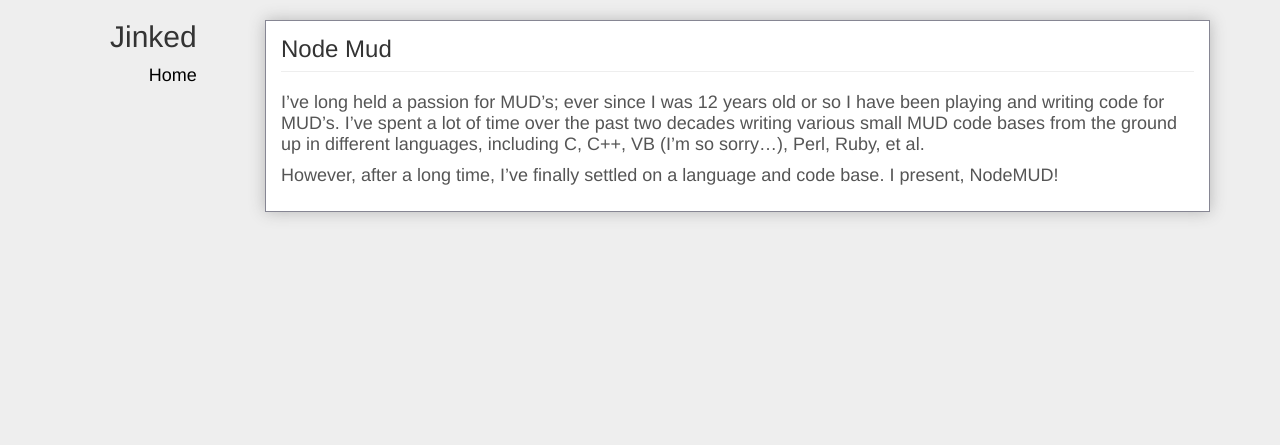
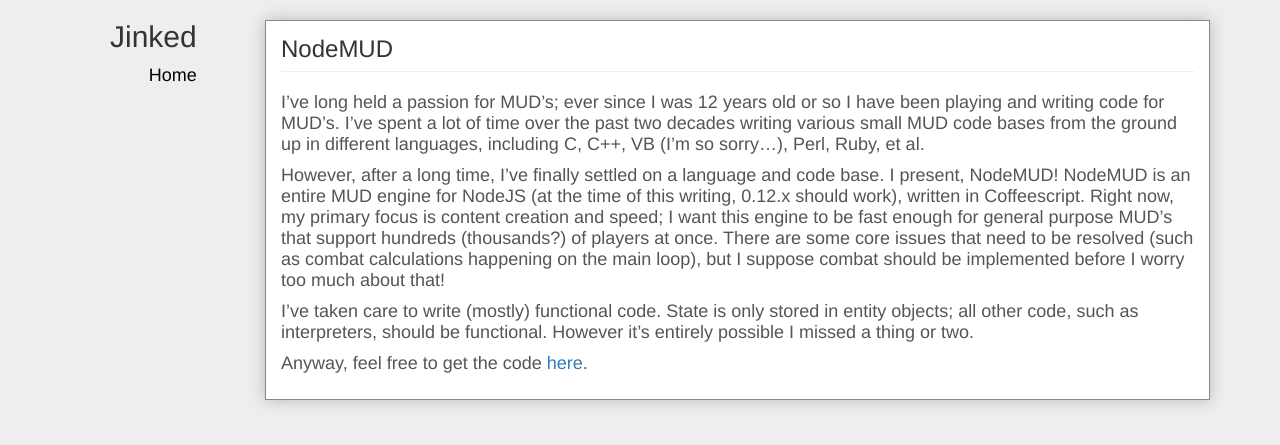
Before and after one commit to Cidan/cidan.github.io, a Jekyll site: the page built from _posts/2015-09-08-Node-Mud.md, in a window 1280 px wide. Shown: the top 445 px of the page. Built offline with Jekyll 4.4.1, drawn with Linux system fonts in a browser that asks for light colours; nearby versions of some CDN libraries.

Commit message:
NodeMUD post

```diff
--- a/_posts/2015-09-08-Node-Mud.md
+++ b/_posts/2015-09-08-Node-Mud.md
@@ -1,9 +1,13 @@
 ---
 layout: post
-title:  "Node Mud"
+title:  "NodeMUD"
 date:   2015-09-08 22:51:50
 categories: eh
 ---
 I've long held a passion for MUD's; ever since I was 12 years old or so I have been playing and writing code for MUD's. I've spent a lot of time over the past two decades writing various small MUD code bases from the ground up in different languages, including C, C++, VB (I'm so sorry...), Perl, Ruby, et al.
 
-However, after a long time, I've finally settled on a language and code base. I present, NodeMUD!
+However, after a long time, I've finally settled on a language and code base. I present, NodeMUD! NodeMUD is an entire MUD engine for NodeJS (at the time of this writing, 0.12.x should work), written in Coffeescript. Right now, my primary focus is content creation and speed; I want this engine to be fast enough for general purpose MUD's that support hundreds (thousands?) of players at once. There are some core issues that need to be resolved (such as combat calculations happening on the main loop), but I suppose combat should be implemented before I worry too much about that!
+
+I've taken care to write (mostly) functional code. State is only stored in entity objects; all other code, such as interpreters, should be functional. However it's entirely possible I missed a thing or two.
+
+Anyway, feel free to get the code [here](http://github.com/cidan/nodemud).
```
